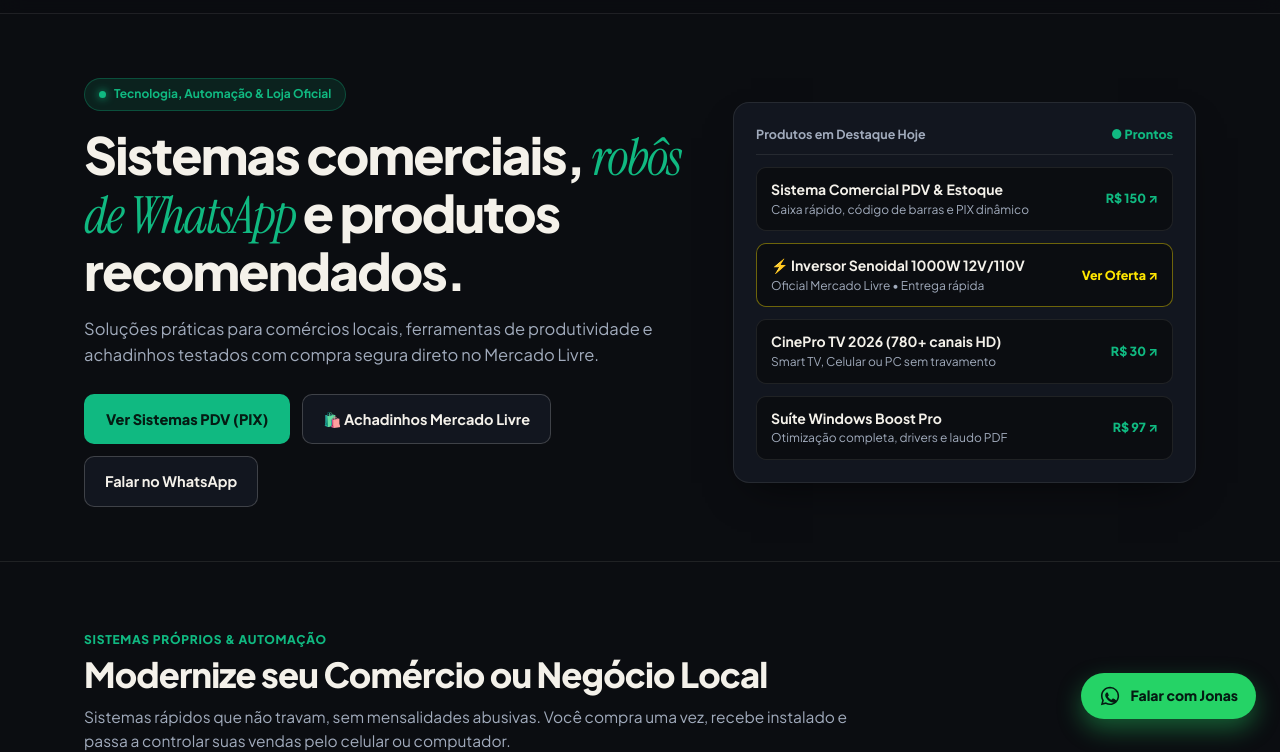
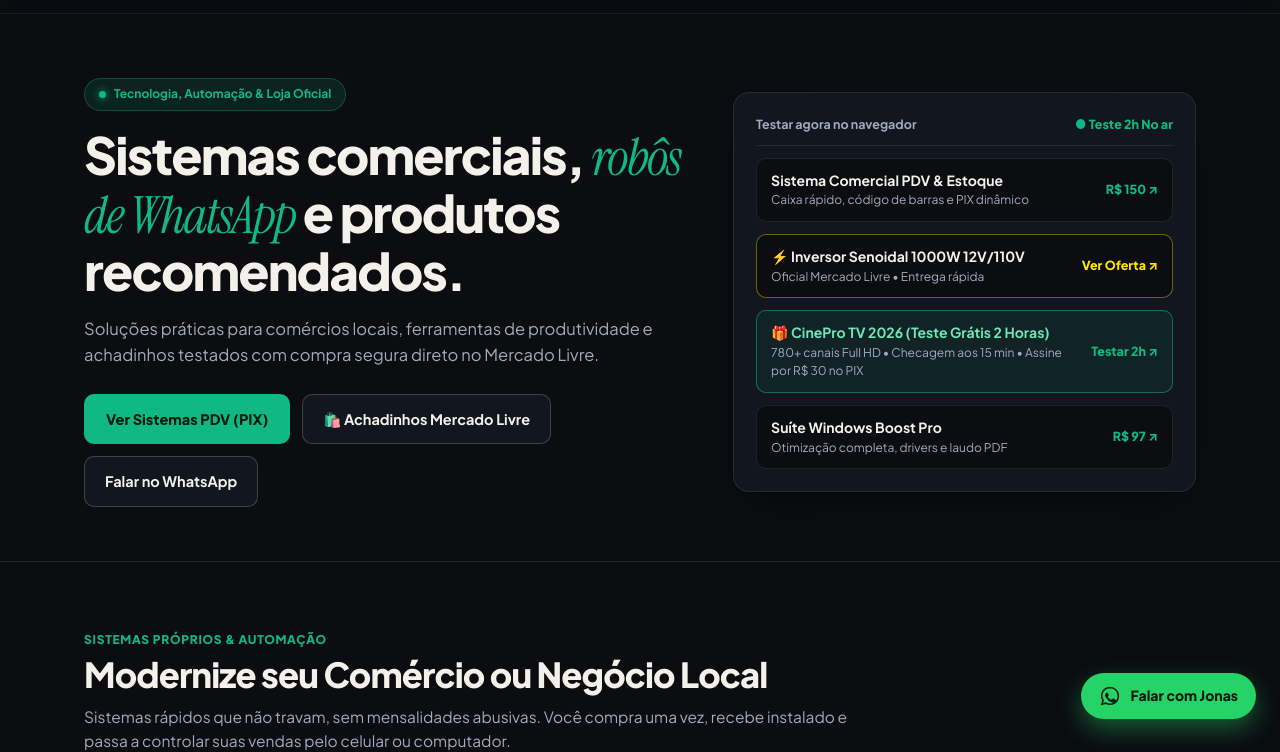
Before and after one commit to jonasskynet-eng/jonasskynet-eng.github.io, a plain HTML site: page index.html in a window 1280 px wide. Shown: the part 57-809 px from the top of the page. Drawn offline with Linux system fonts and the light colour scheme.

Commit message:
fix: Atualizar card de Teste 2 Horas do CinePro TV no Hero com regra dos 15 min e adesao R$ 30

```diff
--- a/index.html
+++ b/index.html
@@ -648,8 +648,8 @@
 
                 <div class="hero-showcase">
                     <div class="showcase-head">
-                        <span>Produtos em Destaque Hoje</span>
-                        <span style="color:var(--accent); font-weight:800;">● Prontos</span>
+                        <span>Testar agora no navegador</span>
+                        <span style="color:var(--accent); font-weight:800;">● Teste 2h No ar</span>
                     </div>
                     <a href="#comercial" class="demo-link-row">
                         <div>
@@ -665,12 +665,12 @@
                         </div>
                         <span class="demo-arrow" style="color:#ffe600;">Ver Oferta ↗</span>
                     </a>
-                    <a href="#streaming" class="demo-link-row">
+                    <a href="https://jonasskynet-eng.github.io/cine-pro-tv-2026/" target="_blank" rel="noopener" class="demo-link-row" style="border-color:rgba(16, 185, 129, 0.5); background:rgba(16, 185, 129, 0.08);">
                         <div>
-                            <div class="demo-name">CinePro TV 2026 (780+ canais HD)</div>
-                            <div class="demo-meta">Smart TV, Celular ou PC sem travamento</div>
+                            <div class="demo-name" style="color:#6ee7b7;">🎁 CinePro TV 2026 (Teste Grátis 2 Horas)</div>
+                            <div class="demo-meta">780+ canais Full HD • Checagem aos 15 min • Assine por R$ 30 no PIX</div>
                         </div>
-                        <span class="demo-arrow">R$ 30 ↗</span>
+                        <span class="demo-arrow" style="color:#10b981; font-weight:800;">Testar 2h ↗</span>
                     </a>
                     <a href="#windows" class="demo-link-row">
                         <div>
```
